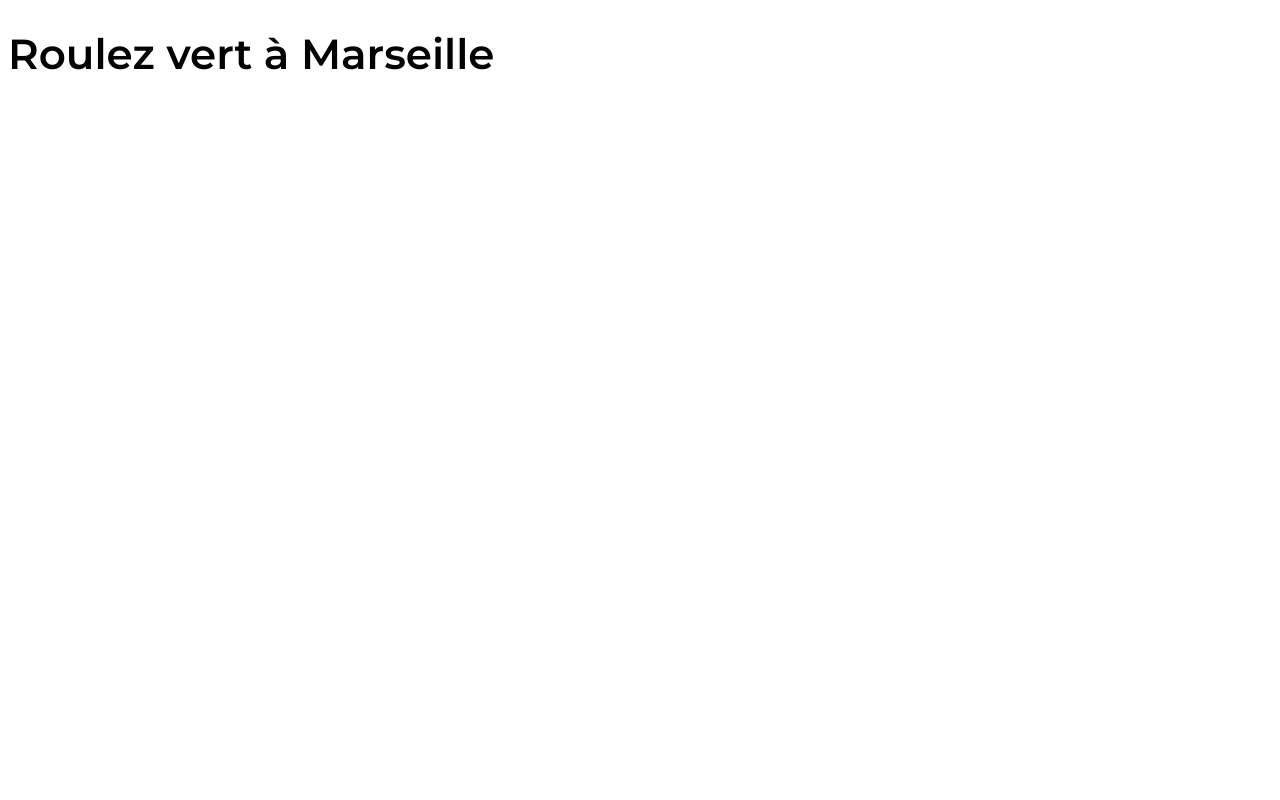
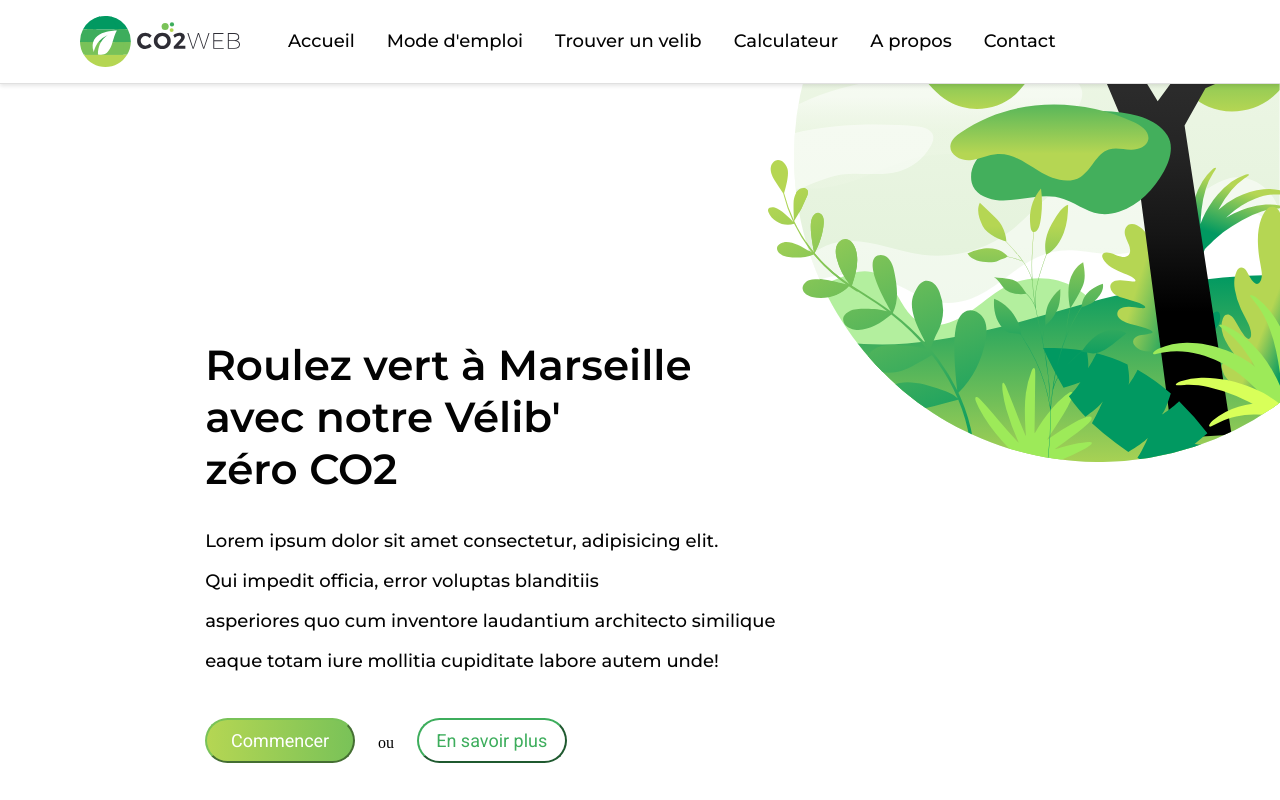
Before and after one commit to Astridnz/Brief-CO2WEB, a plain HTML site: page home.html in a window 1280 px wide. Drawn offline with nearby package versions, Linux system fonts and the light colour scheme; files that its build step writes are made by us from their sources.

Commit message:
docs: ajout de modifs dans les pages home.html et scss et components

```diff
--- a/components/_buttons.scss
+++ b/components/_buttons.scss
@@ -1 +1,62 @@
 /* --------------------------------- Buttons --------------------------------- */
+
+.button_1 {
+  display: block;
+  color: $background-color;
+  background: linear-gradient(to right, $lighter-green-color, $medium-green-color);
+  border-color: $medium-green-color;
+  font-family: $font-family-text;
+  font-size: $font-size-text;
+  font-weight: 500;
+  border-radius: 40px;
+  box-shadow: $lighter-green-color;
+  width: 150px;
+  padding: 10px;
+  text-align: center;
+  -webkit-transition: all 0.5s;
+  -moz-transition: all 0.5s;
+  -o-transition: all 0.5s;
+  transition: all 0.5s;
+
+
+  &:hover{
+
+  background: $dark-green-color;
+  color: $background-color;
+
+}
+}
+
+.button_2{
+  background-color:$background-color;
+  border-color: $dark-green-color;
+  color: $dark-green-color;
+  font-family: $font-family-text;
+  font-size: $font-size-text;
+  font-weight: 500;
+  width: 150px;
+  padding: 10px;
+  border-radius: 40px;
+  -webkit-transition: all 0.5s;
+  -moz-transition: all 0.5s;
+  -o-transition: all 0.5s;
+  transition: all 0.5s;
+
+
+&:hover{
+
+  background-color: $dark-green-color;
+  color: $background-color;
+}
+}
+
+
+// <div class="flex_boutons">
+//           <div class="premier_bouton">
+//             <input class="button_1" type="button" value="Commencer">
+//           </div>
+//           <p>ou</p>
+//           <div class="deuxième_bouton">
+//             <input class="button_2" type="button" value="En savoir plus">
+//           </div>
+//         </div>
--- a/home.html
+++ b/home.html
@@ -1,18 +1,95 @@
 <!DOCTYPE html>
 <html lang="fr">
+
 <head>
   <meta charset="UTF-8">
   <meta name="viewport" content="width=device-width, initial-scale=1.0">
   <link rel="preconnect" href="https://fonts.googleapis.com">
-<link rel="preconnect" href="https://fonts.gstatic.com" crossorigin>
-<link href="https://fonts.googleapis.com/css2?family=Montserrat:ital,wght@0,100..900;1,100..900&family=Roboto&display=swap" rel="stylesheet">
-<link rel="stylesheet" href="main.css">
+  <link rel="preconnect" href="https://fonts.gstatic.com" crossorigin>
+  <link
+    href="https://fonts.googleapis.com/css2?family=Montserrat:ital,wght@0,100..900;1,100..900&family=Roboto&display=swap"
+    rel="stylesheet">
+  <link rel="stylesheet" href="main.css">
   <title>Document</title>
 </head>
+
 <body>
+  <header>
+
+    <div class="header-flex">
+
+      <img src="ressources/logo/CO2-logo.svg" alt="logo CO2WEB">
+
+      <nav>
+
+        <ul>
+          <li><a class="corpsdetexte" href="home.html">Accueil</a></li>
+          <li><a class="corpsdetexte" href="mode-demploi.html">Mode d'emploi</a></li>
+          <li><a class="corpsdetexte" href="trouver-un-velib.html">Trouver un velib</a></li>
+          <li><a class="corpsdetexte" href="calculateur.html">Calculateur</a></li>
+          <li><a class="corpsdetexte" href="a-propos.html">A propos</a></li>
+          <li><a class="corpsdetexte" href="contact.html">Contact</a></li>
+        </ul>
+
+      </nav>
+
+    </div>
+
+  </header>
+
+  <main>
+    <section class="face_à_face">
+
+      <div class="cadre_body">
+
+        <div class="text">
+
+          <h1>Roulez vert à Marseille <br>
+            avec notre Vélib' <br>
+            zéro CO2</h1>
+
+          <p class="corpsdetexte"> Lorem ipsum dolor sit amet consectetur, adipisicing elit.</p>
+          <p class="corpsdetexte"> Qui impedit officia, error voluptas blanditiis</p>
+          <p class="corpsdetexte"> asperiores quo cum inventore laudantium architecto similique</p>
+          <p class="corpsdetexte"> eaque totam iure mollitia cupiditate labore autem unde!</p>
+        </div>
+
+        <div class="flex_boutons">
+          <div class="premier_bouton">
+            <input class="button_1" type="button" value="Commencer">
+          </div>
+          <p>ou</p>
+          <div class="deuxième_bouton">
+            <input class="button_2" type="button" value="En savoir plus">
+          </div>
+        </div>
 
 
-<h1>Roulez vert à Marseille</h1>
 
+      </div>
+
+    </section>
+
+
+    <!-- <footer>
+      <nav>
+
+        <div class="flex-container">
+
+    <ul>
+      <li><a href="home.html"> Accueil</a></li>
+      <li><a href="mode-demploi.html">Mode d'emploi</a></li>
+      <li><a href="trouver-un-velib.html">Trouver un velib</a></li>
+      <li><a href="calculateur.html">Calculateur</a></li>
+      <li><a href="a-propos.html">A propos</a></li>
+      <li><a href="contact.html">Contact</a></li>
+    </ul>
+    </div>
+
+    </nav>
+    </footer> -->
+
+  </main>
 </body>
+
 </html>
--- a/pages/_home.scss
+++ b/pages/_home.scss
@@ -1 +1,64 @@
 /* --------------------------------- Home specific styles --------------------------------- */
+body{
+  background-image: url(/ressources/images/background-homepage.svg);
+  background-repeat: no-repeat;
+  background-position-x: right;
+  background-image: -moz-linear-gradient($lighter-green-color);
+  background-size: 40%;
+}
+
+.cadre_body{
+  margin-left: 5%;
+  margin-top: 8%;
+  padding: 2%;
+}
+
+.face_à_face{
+
+  display: flex;
+}
+
+.flex_boutons{
+
+display: flex;
+
+}
+
+.premier_bouton{
+
+  margin-right: 4%;
+  font-family: $font-family-title;
+  font-size: $font-size-text;
+  font-weight: 500;
+}
+
+.deuxième_bouton
+{
+
+margin-left: 4%;
+font-family: $font-family-title;
+font-size: $font-size-text;
+font-weight: 500;
+}
+
+.text{
+
+margin-bottom: 8%;
+
+}
+
+.h1{
+
+  font-family: $font-family-title;
+  margin-top: 20%;
+  font-size: $font-size-title-1;
+  font-size: xx-large;
+
+}
+
+.corpsdetexte{
+
+font-family: $font-family-title;
+font-size: $font-size-text;
+font-weight: 500;
+}
```
